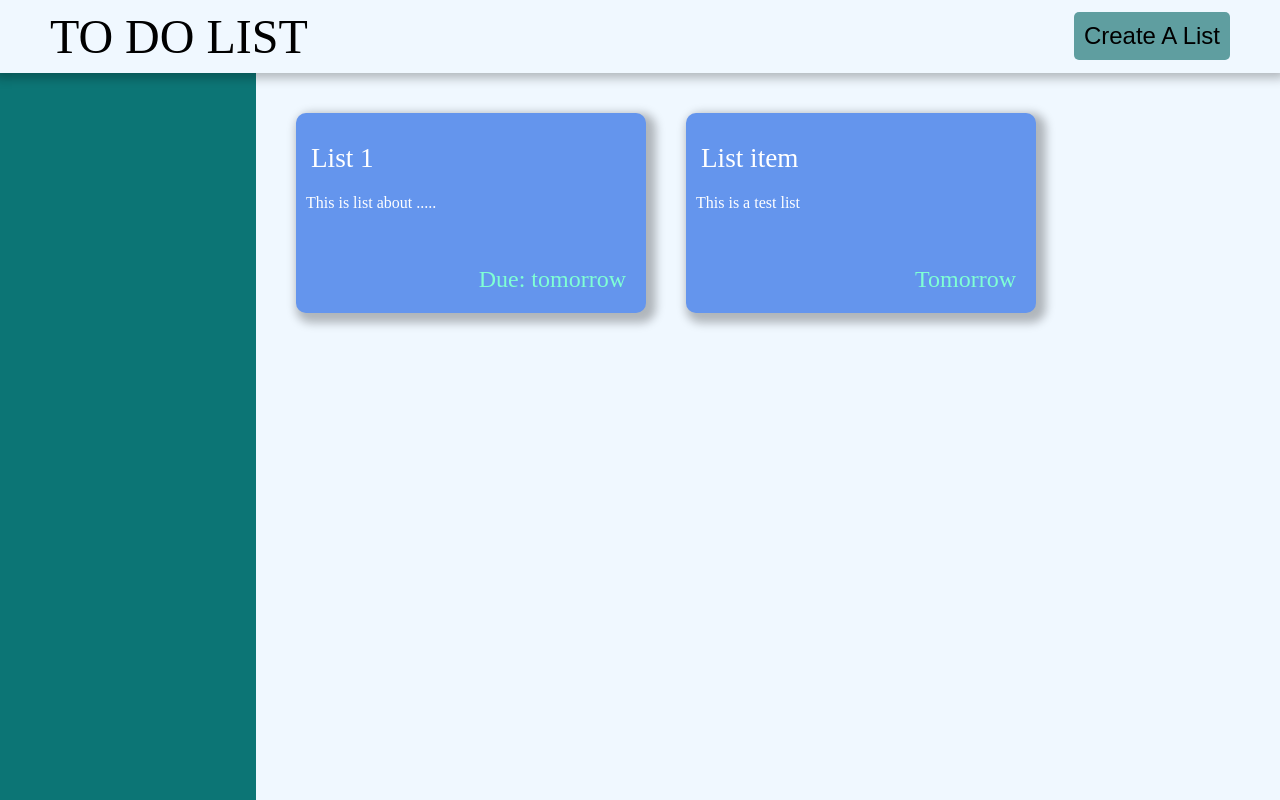
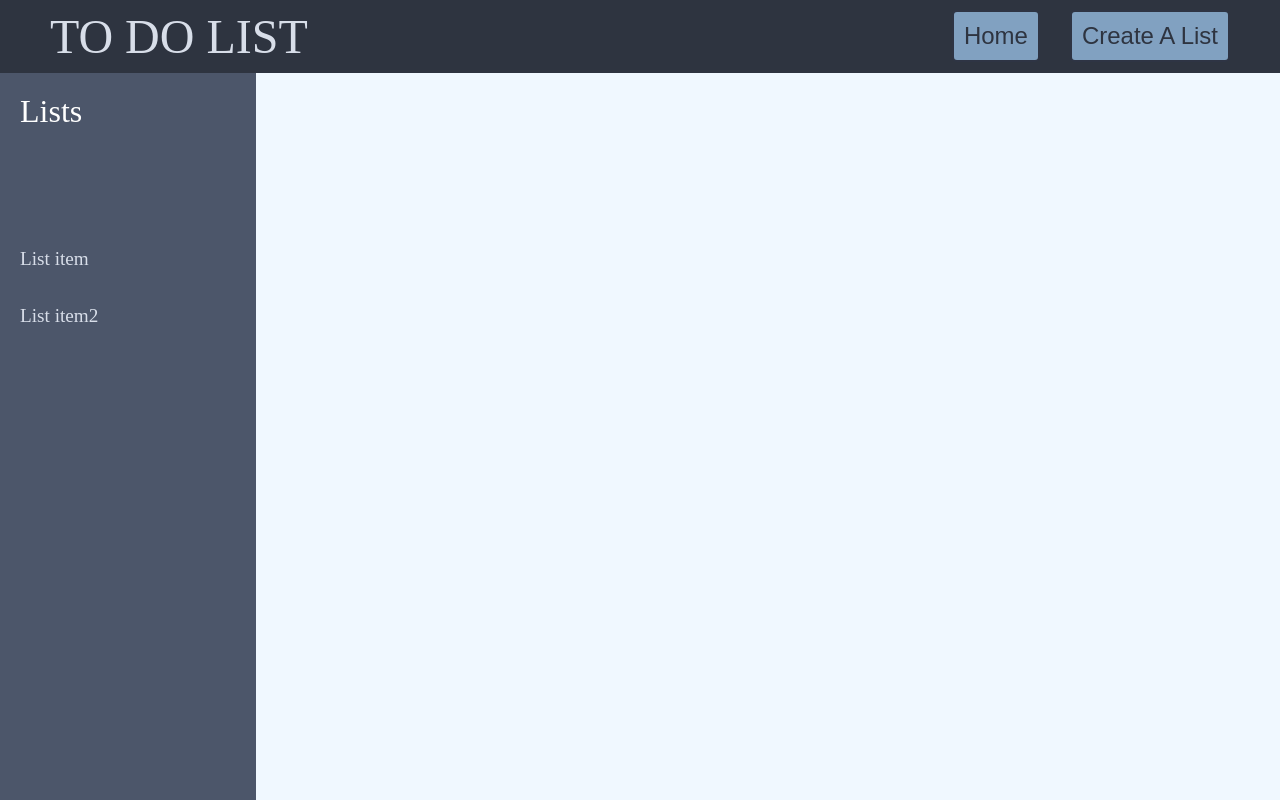
Before and after one commit to dhruvpurohit2k/todo-list, a website built with webpack: page src/index.html in a window 1280 px wide. Built offline with nearby package versions, Linux system fonts and the light colour scheme.

Commit message:
Add home and sidebar

```diff
--- /dev/null
+++ b/src/home.js
@@ -0,0 +1,9 @@
+import { makeToDoCard } from "./card";
+export function renderHome(ListOfEntries) {
+  let main = document.querySelector("main");
+  main.innerHTML = "";
+  ListOfEntries.forEach(entry => {
+    let card = makeToDoCard(entry);
+    main.appendChild(card);
+  });
+}
--- a/src/index.html
+++ b/src/index.html
@@ -8,18 +8,18 @@
   <body>
     <header>
       <p>TO DO LIST</p>
-      <button>Create A List</button>
+      <button id="home">Home</button>
+      <button id="createListItem">Create A List</button>
     </header>
-    <sidebar> </sidebar>
-    <main>
-      <div class="card">
-        <p class="title">List 1</p>
-        <p class="description">This is list about .....</p>
-        <p class="duedate">Due: tomorrow</p>
+    <sidebar> <p id="sidebarheading">Lists</p><ul id="sidebaritems">
+
+    </ul>
+     </sidebar>
+    <main></main>
+    <dialog>
+      <div class="maketodo">
+        <p>This is a modal</p>
       </div>
-    </main>
-   <dialog>
-
-   </dialog>
+    </dialog>
   </body>
 </html>
--- a/src/index.js
+++ b/src/index.js
@@ -1,9 +1,12 @@
 import './style.css';
 import { makeToDoCard } from './card';
-
+import { renderHome } from './home';
+import { updateSideBar } from './sidebar';
 
 let data = new Array();
-
+let makecard = document.querySelector("#createListItem");
+let modal = document.querySelector("dialog");
+let main = document.querySelector("main");
 let anEntery = {
   "title": "List item",
   "description": "This is a test list",
@@ -16,8 +19,19 @@ let anEntery = {
     "Item1",
   ]
 }
+let anEntery2 = {
+  "title": "List item2",
+  "description": "This is a test list",
+  "dueDate": "Tomorrow",
+  "items": [
+    "Item1",
+    "Item1",
+    "Item1",
+    "Item1",
+    "Item1",
+  ]
+}
 
-let card = makeToDoCard(anEntery);
-
-let main = document.querySelector("main");
-main.appendChild(card);
+let Entries = [anEntery, anEntery2];
+updateSideBar(Entries);
+// renderHome(Entries);
--- /dev/null
+++ b/src/sidebar.js
@@ -0,0 +1,8 @@
+export function updateSideBar(Entries) {
+  let sidebaritems = document.querySelector("#sidebaritems");
+  Entries.forEach(element => {
+    let li = document.createElement("li");
+    li.innerText = element.title;
+    sidebaritems.appendChild(li);
+  });
+}
--- a/src/style.css
+++ b/src/style.css
@@ -20,23 +20,40 @@ header{
   display:flex;
   justify-content: space-between;
   align-items: center;
+  background-color:#2e3440;
+  color: #d8dee9;
   padding: 0px 50px;
-  box-shadow: 0px 0px 10px 5px rgba(0, 0, 0, 0.27);
-  z-index: 2;
   p{
     font-size: 3rem;
   }
   button{
-    background-color: cadetblue;
-    border: 0px;
+    color: #2e3440;
+    background-color: #81a1c1;
+    border: 2px solid #2e3444;
     border-radius: 5px;
     font-size: 1.5rem;
     padding:10px;
   }
+  #home{
+    margin-left:auto;
+    margin-right:30px;
+  }
 }
 sidebar{
+  padding:20px;
   grid-area: 2/1/3/2;
-  background-color:rgb(12, 117, 117);
+  background-color:#4c566a;
+  #sidebarheading{
+    font-size:2rem;
+    color: white;
+    margin-bottom:100px;
+  }
+  #sidebaritems{
+    list-style-type: none;
+    line-height: 3;
+    color: #d8dee9;
+    font-size: 1.2rem;
+  }
 }
 main{
   color:white;
@@ -47,7 +64,7 @@ main{
     margin: 20px;
     width: 350px;
     height: 200px;
-    background-color: cornflowerblue;
+    background-color: #3b4252;
     display: flex;
     flex-direction: column;
     padding:10px;
@@ -63,7 +80,18 @@ main{
       padding: 10px;
       font-size: 1.5rem;
       padding:10px;
-      color: aquamarine;
+      color: #bf616a;
     }
   }
 }
+
+dialog{
+  position: fixed;
+  top: 50vh;
+  left:50vw;
+  .maketodo{
+    background-color: red;
+    height:100px;
+    width:100px;
+  }
+}
```
